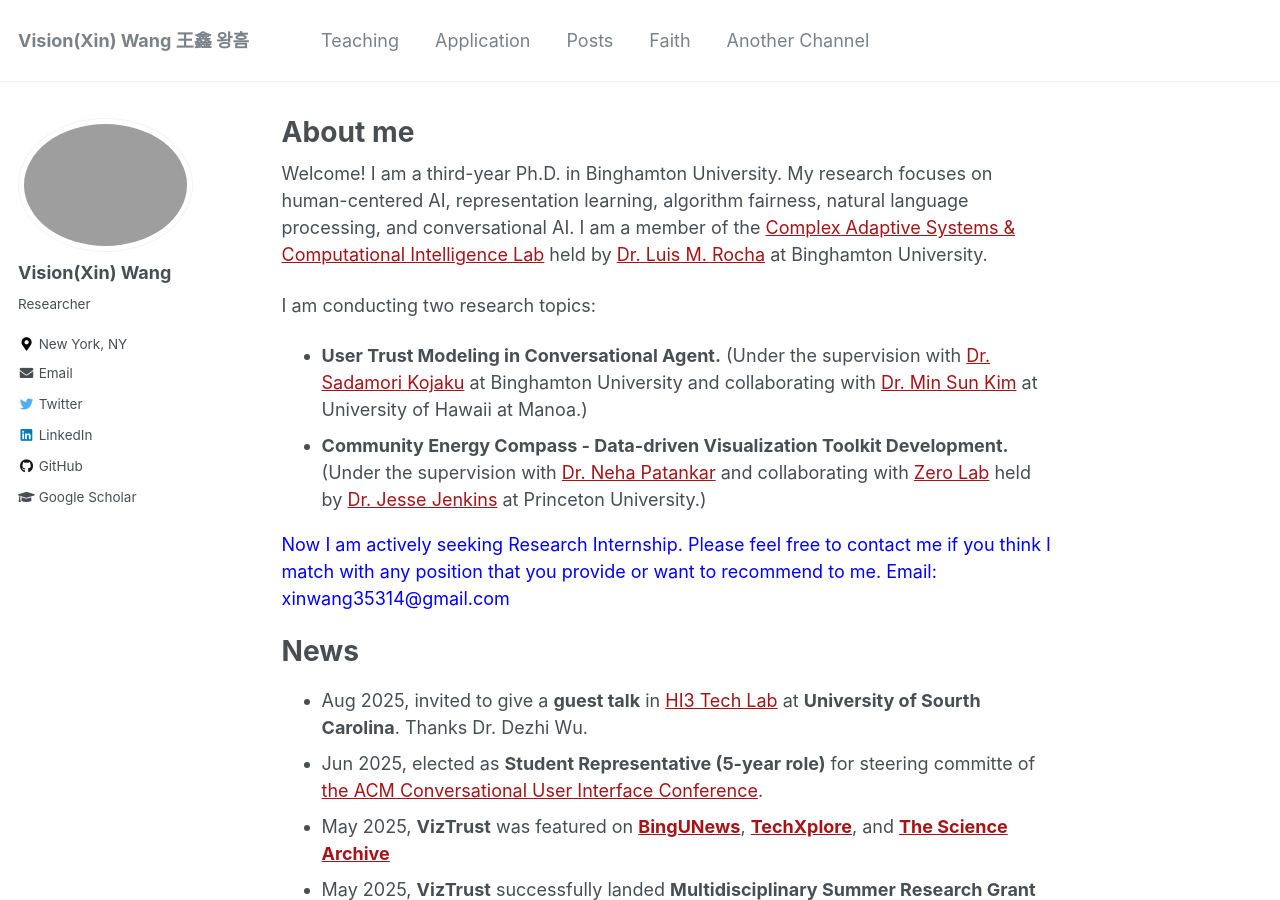
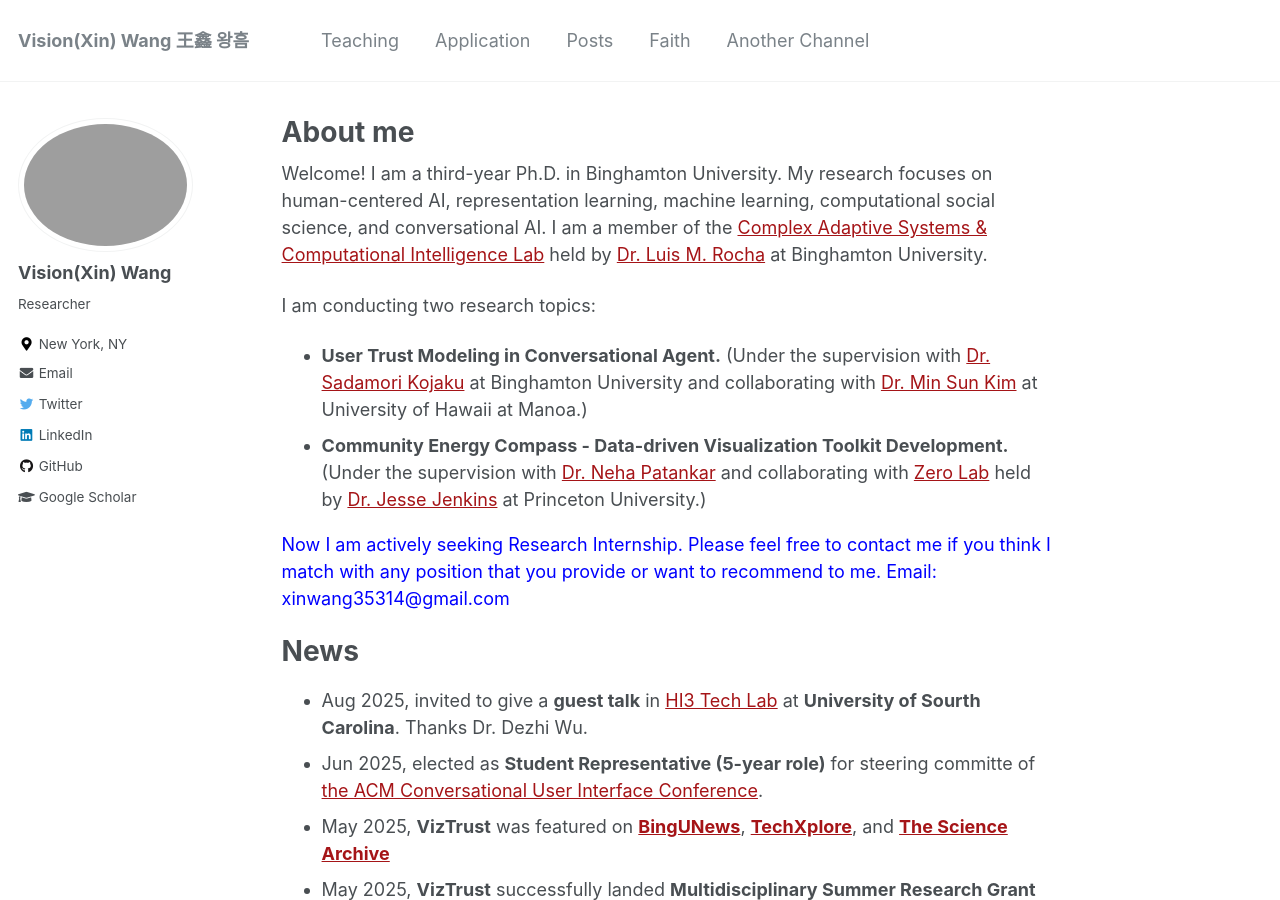
Before and after one commit to xin-wang-kr/xin-wang-kr.github.io, a Jekyll site: the page built from _pages/about.md, in a window 1280 px wide and 900 px high. Built offline with Jekyll 4.4.1, drawn with Linux system fonts in a browser that asks for light colours.

Commit message:
Revise research interests in about.md
Updated research focus areas in the about page.

```diff
--- a/_pages/about.md
+++ b/_pages/about.md
@@ -10,7 +10,7 @@
   - slider1
 ---
 
-Welcome! I am a third-year Ph.D. in Binghamton University. My research focuses on human-centered AI, representation learning, algorithm fairness, natural language processing, and conversational AI. I am a member of the [Complex Adaptive Systems & Computational Intelligence Lab](https://casci.binghamton.edu/casci.php) held by [Dr. Luis M. Rocha](https://casci.binghamton.edu/) at Binghamton University.
+Welcome! I am a third-year Ph.D. in Binghamton University. My research focuses on human-centered AI, representation learning, machine learning, computational social science, and conversational AI. I am a member of the [Complex Adaptive Systems & Computational Intelligence Lab](https://casci.binghamton.edu/casci.php) held by [Dr. Luis M. Rocha](https://casci.binghamton.edu/) at Binghamton University.
 
 I am conducting two research topics:
 * __User Trust Modeling in Conversational Agent.__ (Under the supervision with [Dr. Sadamori Kojaku](https://skojaku.github.io/) at Binghamton University and collaborating with [Dr. Min Sun Kim](https://sci.manoa.hawaii.edu/min-sun-kim/) at University of Hawaii at Manoa.)
```
